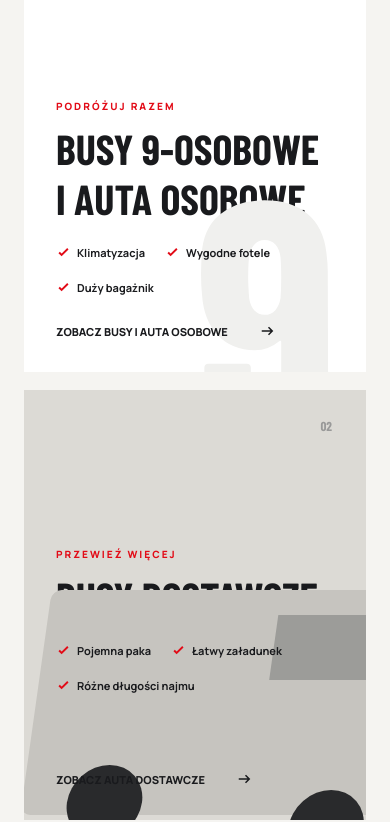
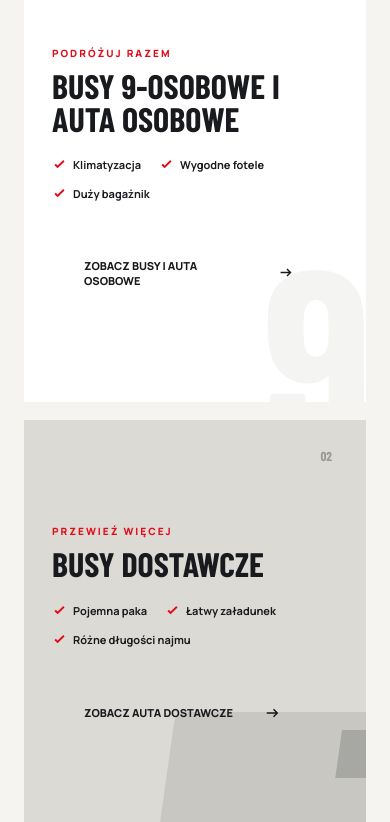
Before and after one commit to dawidirasiak-web/CzestoBusy, a Next.js app: page / in a window 390 px wide. Shown: the part 4140-4962 px from the top of the page. Built offline with nearby package versions, Linux system fonts and the light colour scheme; no server answers; a web font is replaced by a local one.

Commit message:
Fix mobile offer card artwork overlap

```diff
--- a/src/app/layout.tsx
+++ b/src/app/layout.tsx
@@ -12,6 +12,7 @@ import "./legal.css";
 import "./gallery.css";
 import "./motion.css";
 import "./category-page.css";
+import "./offer-mobile.css";
 import "./admin.css";
 import "./reveal.css";
 
--- /dev/null
+++ b/src/app/offer-mobile.css
@@ -0,0 +1,94 @@
+.vehicle-card > p,
+.vehicle-card h3,
+.vehicle-card ul,
+.vehicle-card .category-link {
+  position: relative;
+  z-index: 2;
+}
+
+.card-icon,
+.cargo-shape {
+  z-index: 0;
+  pointer-events: none;
+}
+
+.vehicle-card .category-link {
+  display: inline-flex;
+  align-items: center;
+  gap: 30px;
+  margin-top: 96px;
+  font-size: 11px;
+  font-weight: 800;
+  text-transform: uppercase;
+}
+
+.vehicle-card .category-link svg {
+  width: 18px;
+  fill: none;
+  stroke: currentColor;
+  stroke-width: 2;
+}
+
+@media (max-width: 600px) {
+  .vehicle-card {
+    min-height: 460px;
+    padding: 34px 28px;
+  }
+
+  .vehicle-card > p {
+    margin-top: 70px;
+  }
+
+  .vehicle-card h3 {
+    max-width: 260px;
+    font-size: 34px;
+    line-height: .95;
+  }
+
+  .vehicle-card ul {
+    max-width: 230px;
+    gap: 14px 18px;
+  }
+
+  .vehicle-card .category-link {
+    margin-top: 78px;
+    max-width: 210px;
+  }
+
+  .card-icon {
+    right: -6px;
+    bottom: -70px;
+    font-size: 250px;
+    opacity: .72;
+  }
+
+  .cargo-shape {
+    width: 265px;
+    height: 150px;
+    right: -64px;
+    bottom: 18px;
+    opacity: .82;
+  }
+
+  .cargo-shape:after {
+    right: 20px;
+    top: 18px;
+    width: 76px;
+    height: 48px;
+  }
+
+  .cargo-shape span,
+  .cargo-shape span:after {
+    width: 56px;
+    height: 56px;
+    bottom: -18px;
+  }
+
+  .cargo-shape span {
+    left: 36px;
+  }
+
+  .cargo-shape span:after {
+    left: 170px;
+  }
+}
```
